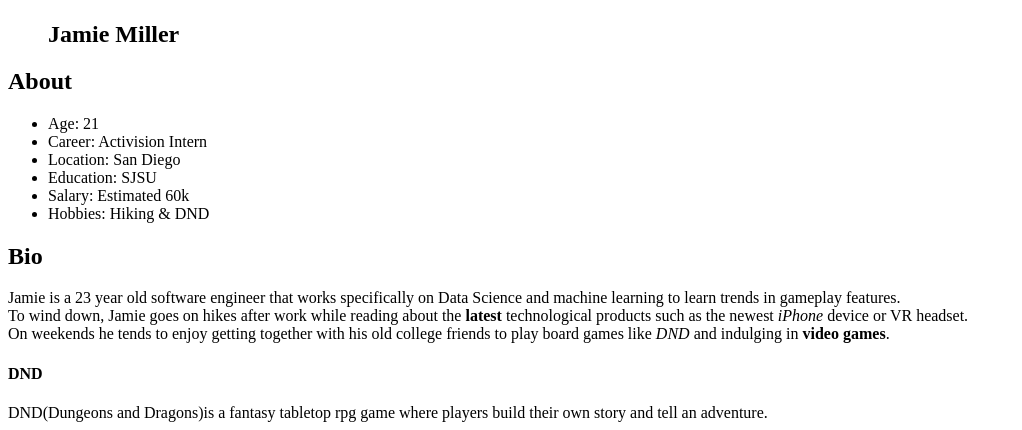
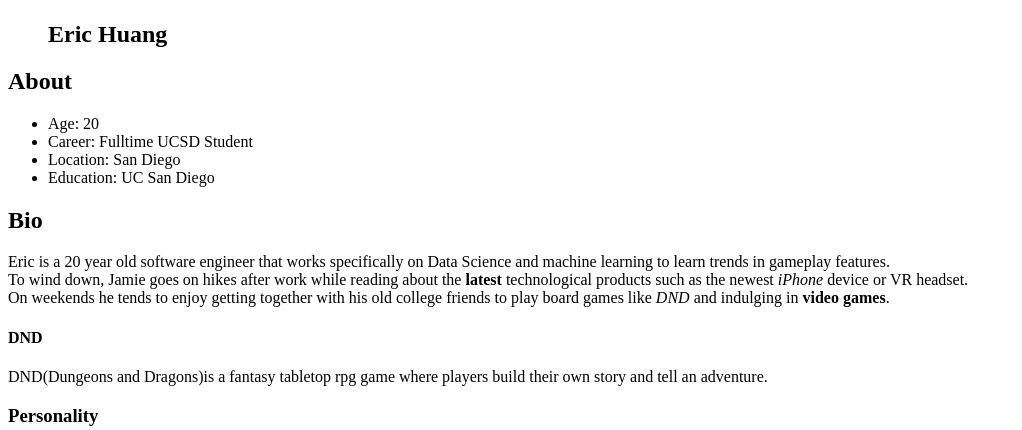
Before and after one commit to erhuang623/CSE-134-HW-3, a plain HTML site: page index.html in a window 1280 px wide. Shown: the part 430-860 px from the top of the page, without its empty margins (0-1022 px from the left). Drawn offline with Linux system fonts and the light colour scheme.

Commit message:
Update index.html

```diff
--- a/index.html
+++ b/index.html
@@ -31,25 +31,23 @@
 <main>
     <figure>
         <img src="/Images/Jamie_Miller.png" alt="Picture of Jamie Miller" width="300" height="300">
-        <figcaption><h2>Jamie Miller</h2></figcaption>
+        <figcaption><h2>Eric Huang</h2></figcaption>
     </figure>
 
     <section id="About">
         <h2>About</h2>
             <ul>
-                <li>Age: 21</li>
-                <li>Career: Activision Intern</li>
+                <li>Age: 20</li>
+                <li>Career: Fulltime UCSD Student</li>
                 <li>Location: San Diego</li>
-                <li>Education: SJSU</li>
-                <li>Salary: Estimated 60k</li>
-                <li>Hobbies: Hiking & DND</li>
+                <li>Education: UC San Diego</li>
             </ul>
     </section>
 
     <section id="Bio">
         <h2>Bio</h2>
 
-        <p>Jamie is a 23 year old software engineer that works specifically on Data Science and machine learning to learn trends in gameplay features. <br>
+        <p>Eric is a 20 year old software engineer that works specifically on Data Science and machine learning to learn trends in gameplay features. <br>
             To wind down, Jamie goes on hikes after work while reading about the <strong>latest</strong> technological products such as the newest <em>iPhone</em> device or VR headset. <br>
             On weekends he tends to enjoy getting together with his old college friends to play board games like <i>DND</i> and indulging in <b>video games</b>.
         </p>
```
